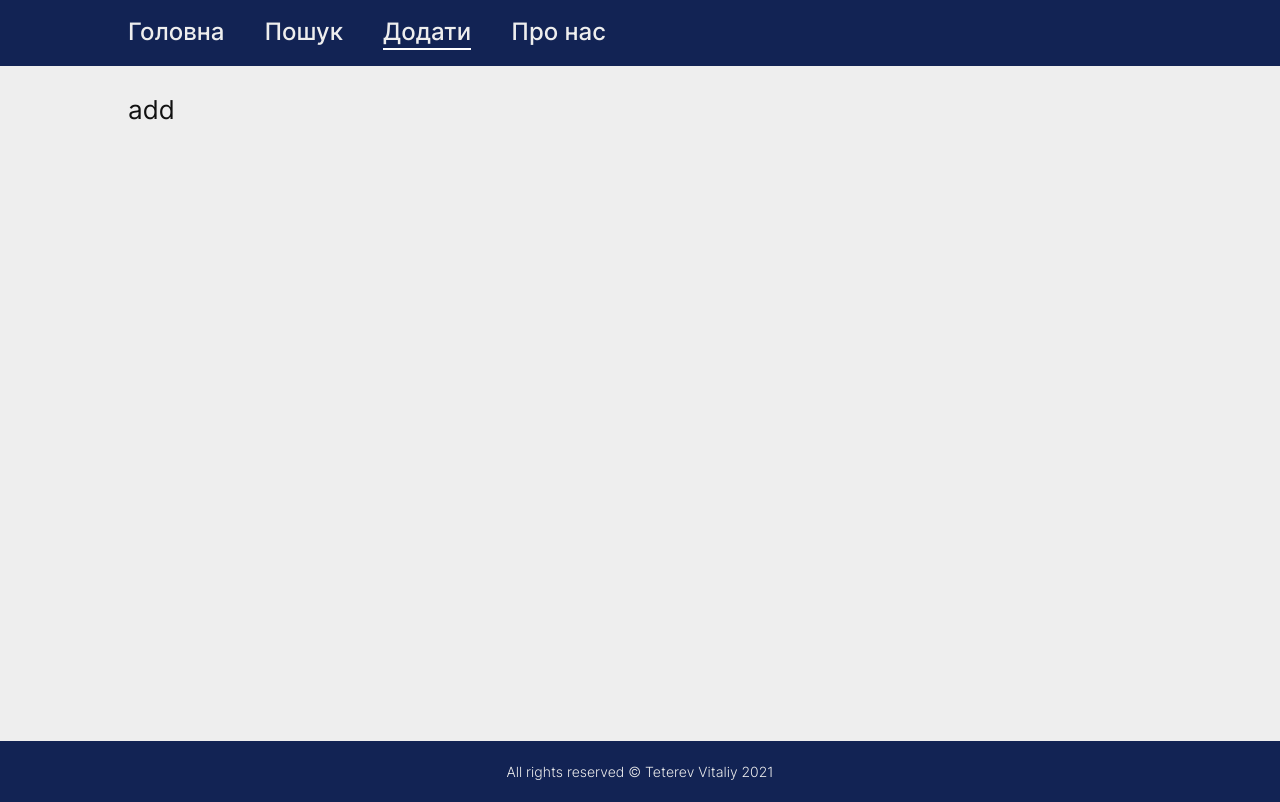
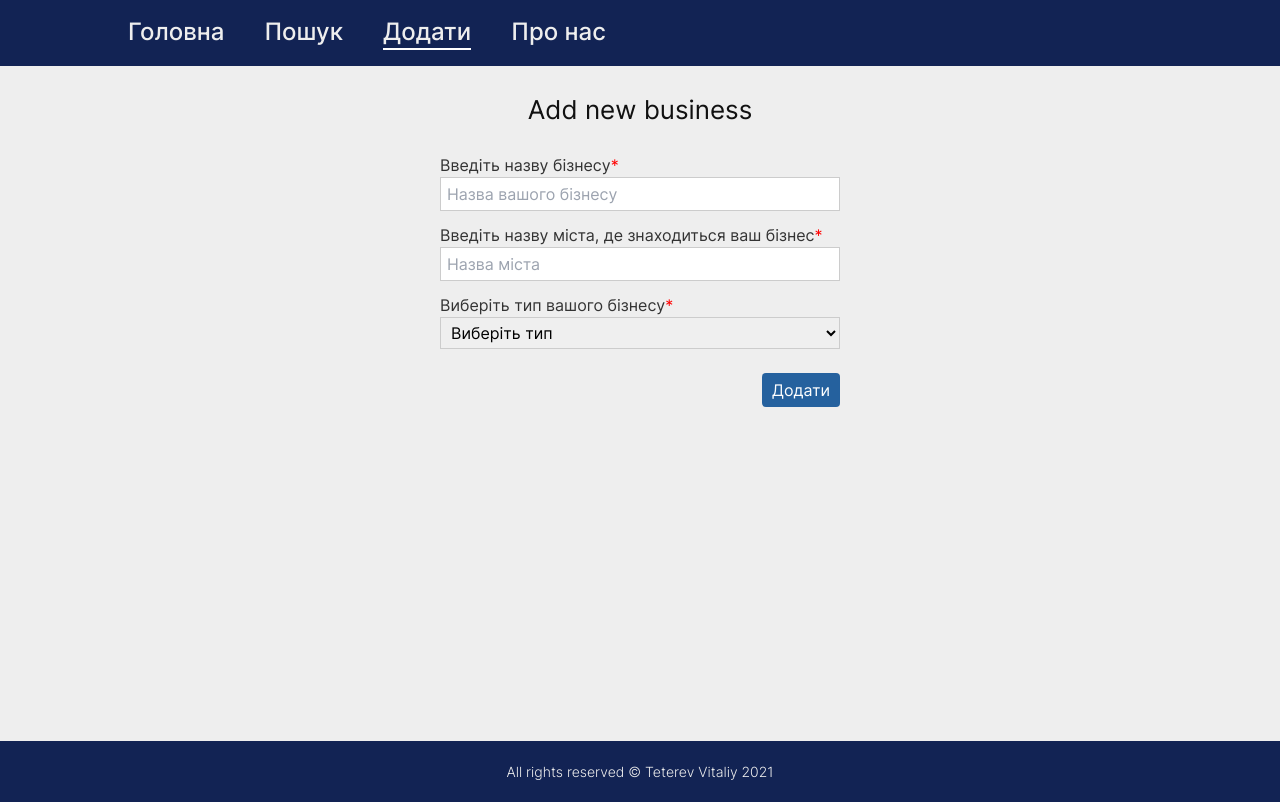
Before and after one commit to AlexUnion/mern-busineses, a React (Create React App) app in the folder client/: page /add in a window 1280 px wide. Built offline with nearby package versions, Linux system fonts and the light colour scheme.

Commit message:
feat: add "Add" & "Search" pages

```diff
--- a/client/src/App.jsx
+++ b/client/src/App.jsx
@@ -1,25 +1,29 @@
 import React from "react";
-import { BrowserRouter, Switch, Route } from "react-router-dom";
+import {
+    BrowserRouter,
+    Switch,
+    Route
+} from "react-router-dom";
 import "./App.css";
 import Header from "./components/header/header.component";
 import List from "./components/list/list.component";
 import MainLayout from "./layout/mainLayout";
-import Search from "./pages/search";
+import Search from "./pages/search/search";
+import Add from "./pages/add/add";
 
 function App() {
     return (
         <BrowserRouter>
-      <Header />
+            <Header/>
             <MainLayout>
                 <Switch>
                     <Route path="/about">
                         <h2>About</h2>
                     </Route>
-          <Route path="/add">
-            <h2>add</h2>
-          </Route>
-          <Route exact path="/search" component={Search} />
-          <Route path="/" component={List} />
+                    <Route path="/add" component={Add}/>
+                    <Route exact path="/search"
+                           component={Search}/>
+                    <Route path="/" component={List}/>
                 </Switch>
             </MainLayout>
             <footer className="text-center">
--- a/client/src/pages/search/search.jsx
+++ b/client/src/pages/search/search.jsx
@@ -1,31 +1,23 @@
 import React from "react";
 import Label from "../../components/label/label.component";
+import Selector from "../../components/selector/selector";
 
 function Search() {
     return (
         <div className='text-center'>
             <h2>Пошук бізнесу</h2>
-            <form action="" method="POST" className='text-left'>
+            <form action="" method="POST"
+                  className='text-left'>
                 <Label className="mt-6"
                        title="Введіть назву міста"
                        required
                        name="city"
                        id="city"
                        placeholder="Місто"/>
-                <div className='mt-6'>
-                    <p>Виберіть тип бізнесу</p>
-                    <select
-                        size="1"
-                        name="type"
-                        id="type"
-                        className="input"
-                        defaultValue="none"
-                    >
-                        <option value="cafe">Кафе</option>
-                        <option value="cafe">Міні-маркет
-                        </option>
-                    </select>
-                </div>
+                <Selector className="mt-6"
+                          title="Виберіть тип бізнесу"
+                          name="type"
+                          id="type"/>
                 <div className="mt-6 text-right">
                     <button type="submit" className="btn">
                         Пошук
```
Lines whose indentation alone changed are shown as unchanged.
